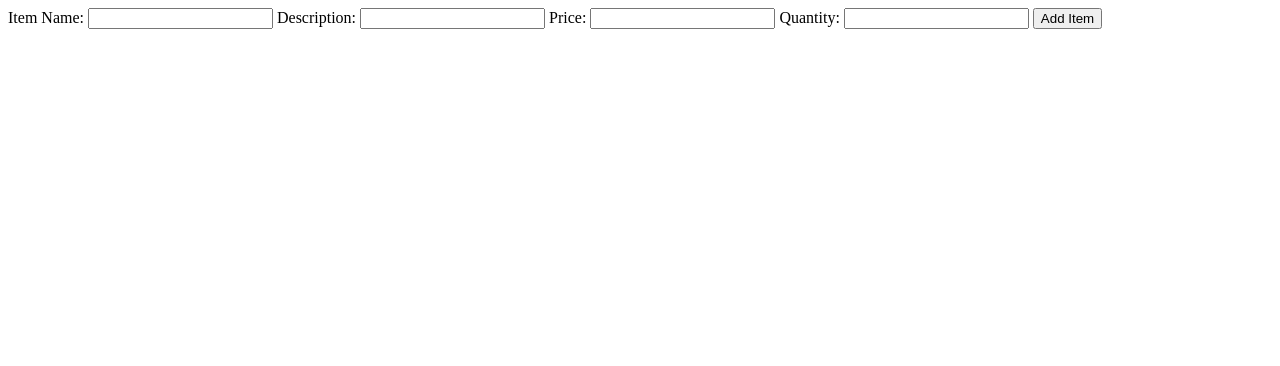
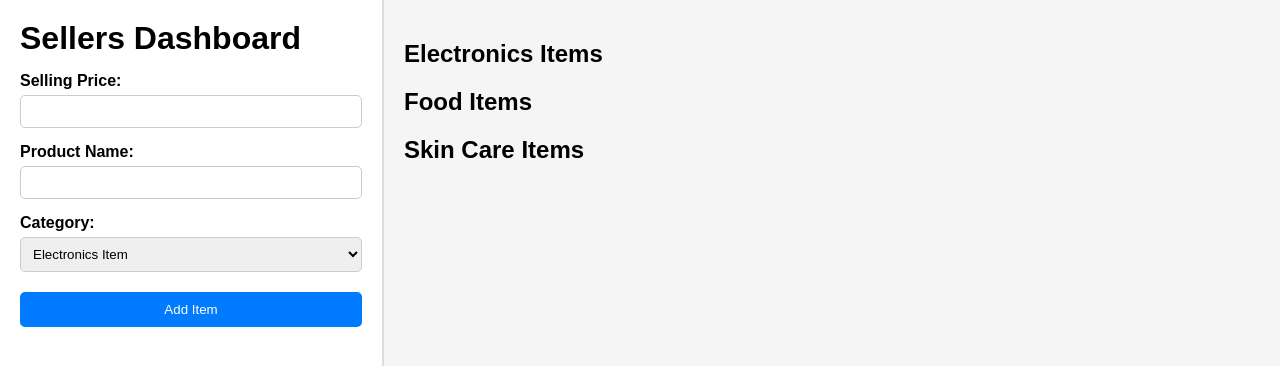
Before and after one commit to kumarharshok/Digital-Store-System, a plain HTML site: page index.html in a window 1280 px wide. Shown: the top 366 px of the page. Drawn offline with nearby package versions, Linux system fonts and the light colour scheme; no server answers.

Commit message:
Update index.html

```diff
--- a/index.html
+++ b/index.html
@@ -3,25 +3,40 @@
 <head>
     <meta charset="UTF-8">
     <meta name="viewport" content="width=device-width, initial-scale=1.0">
+    <title>Sellers Dashboard</title>
     <script src="https://cdn.jsdelivr.net/npm/axios/dist/axios.min.js"></script>
-    <title>Feedback System</title>
+    <link rel="stylesheet" href="styles.css">
 </head>
 <body>
+<div class="dashboard-container">
 
     <form>
-        <label for="item-name">Item Name:</label>
-        <input type="text" id="item-name" name="item_name">
-        <label for="description">Description:</label>
-        <input type="text" id="description" name="description">
-        <label for="price">Price:</label>
-        <input type="number" id="price" name="price">
-        <label for="quantity">Quantity:</label>
-        <input type="number" name="quantity" id="quantity">
+            <h1>Sellers Dashboard</h1>
 
+        <label for="price">Selling Price:</label>
+        <input type="number" id="price" name="selling_price">
+        <label for="name">Product Name:</label>
+        <input type="text" id="name" name="product_name">
+        <label for="category">Category:</label>
+        <select id="category" name="category">
+            <option value="electronics">Electronics Item</option>
+            <option value="food">Food Item</option>
+            <option value="skin">Skin Care Item</option>
+        </select>
         <button type="submit">Add Item</button>
     </form>
-    <ul></ul>
 
+    <div class="right-section">
+    <h2>Electronics Items</h2>
+    <ul id="electronics"></ul>
+
+    <h2>Food Items</h2>
+    <ul id="food"></ul>
+
+    <h2>Skin Care Items</h2>
+    <ul id="skin"></ul>
+</div>
+</div>
 
     <script src="script.js"></script>
 </body>
```
